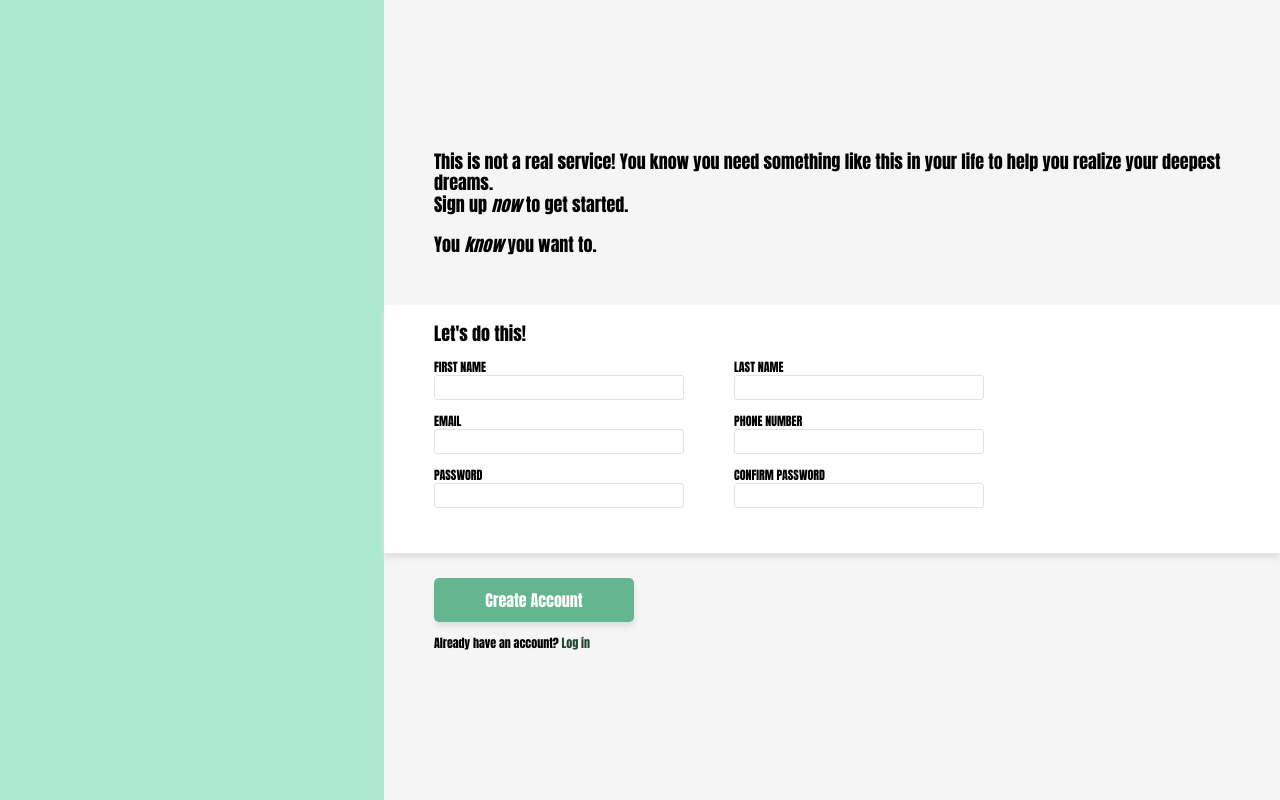
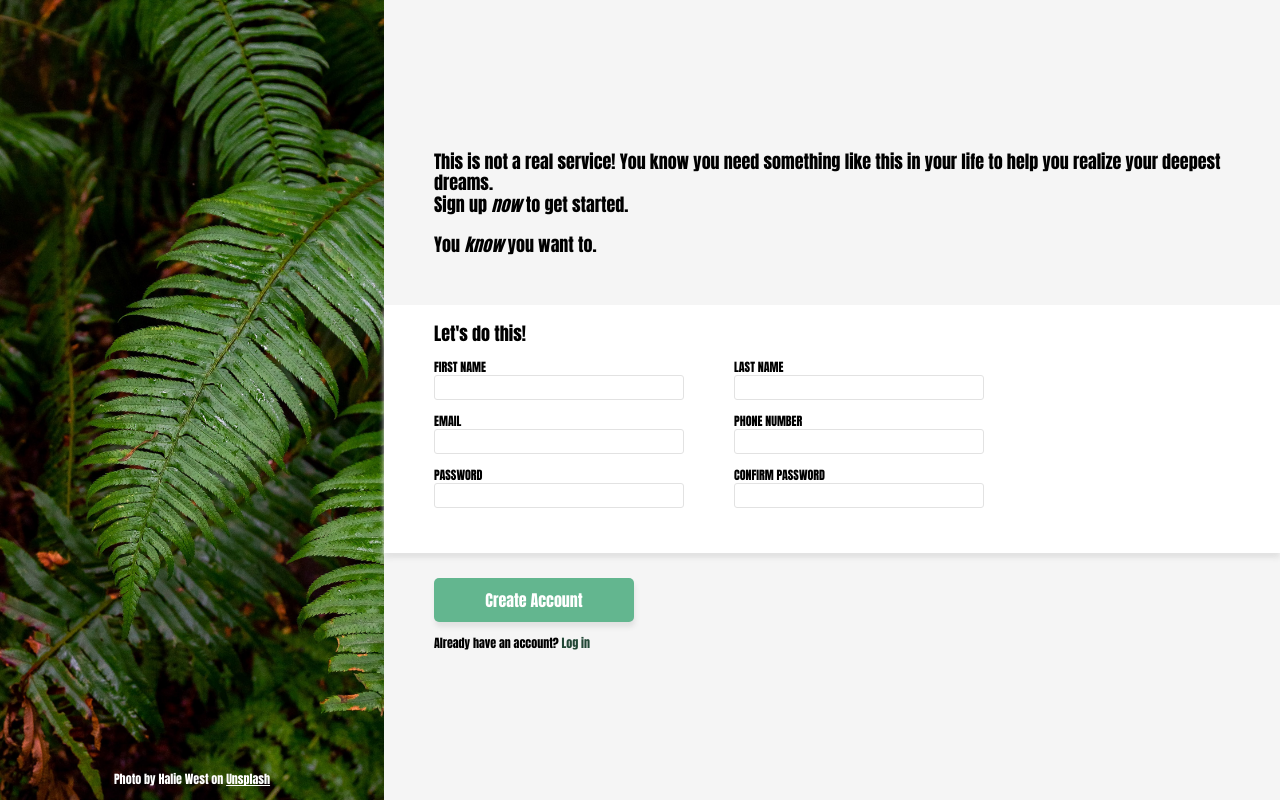
Before and after one commit to CriisMi/sign-up-form, a plain HTML site: page index.html in a window 1280 px wide. Drawn offline with Linux system fonts and the light colour scheme.

Commit message:
Add left side image and credit

```diff
--- a/index.html
+++ b/index.html
@@ -9,7 +9,9 @@
     <script src="script.js"></script>
 </head>
 <body>
-    <div class="left-side"></div>
+    <div class="left-side">
+        <div class="credit">Photo by Halie West on <a href="https://unsplash.com/photos/25xggax4bSA" target="_blank">Unsplash</a></div>
+    </div>
     <div class="right-side">
         <div class="intro">
             <p>This is not a real service! You know you need something like this
--- a/style.css
+++ b/style.css
@@ -18,7 +18,19 @@ body {
 
 .left-side {
     min-width: 30%;
-    background-color: #ade9cd;
+    background-image: url('halie-west-25xggax4bSA-unsplash.jpg');
+    background-repeat: no-repeat;
+    background-color: #224736;
+    background-size: cover;
+    display: flex;
+    align-items: flex-end;
+    justify-content: center;
+}
+
+.credit,
+a {
+    color: #ffffff;
+    margin-bottom: 15px;
 }
 
 .right-side {
```
Also changed, not shown: halie-west-25xggax4bSA-unsplash.jpg (added).
